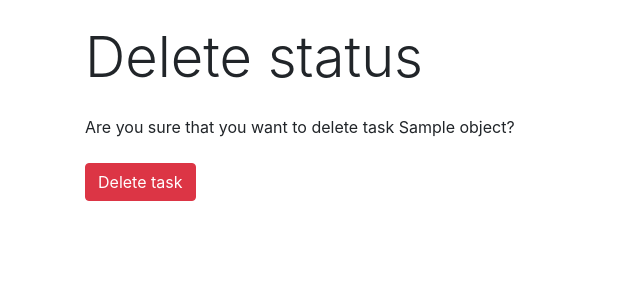
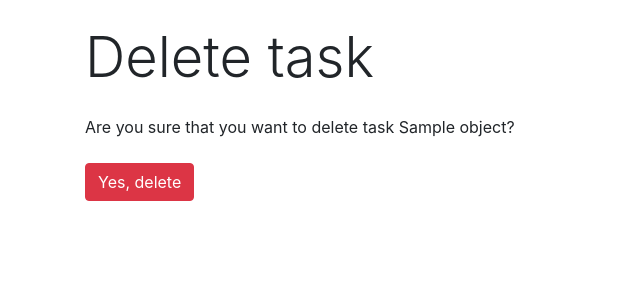
Before and after one commit to valentin-khomutenko/python-project-lvl4, a Django app: template task_manager/templates/tasks/delete.html in a window 1280 px wide. Shown: the part 56-356 px from the top of the page, without its empty margins (0-640 px from the left). Run offline with Django 3.2, Linux system fonts and the light colour scheme; the template is opened without the code that fills it: most values are stand-ins (such as "Sample title", 1, 10 or a date in 2020); some libraries are stand-ins or nearby versions.

Commit message:
fixed locales for user delete / update

```diff
--- a/task_manager/templates/labels/delete.html
+++ b/task_manager/templates/labels/delete.html
@@ -11,7 +11,7 @@
 <form method="post" class="mt-4">
     {% csrf_token %}
     {% buttons %}
-    <input class="btn btn-danger" type="submit" value="{% translate 'Delete label' %}">
+    <input class="btn btn-danger" type="submit" value="{% translate 'Yes, delete' %}">
     {% endbuttons %}
 </form>
 {% endblock %}
--- a/task_manager/templates/statuses/delete.html
+++ b/task_manager/templates/statuses/delete.html
@@ -11,7 +11,7 @@
 <form method="post" class="mt-4">
     {% csrf_token %}
     {% buttons %}
-    <input class="btn btn-danger" type="submit" value="{% translate 'Delete status' %}">
+    <input class="btn btn-danger" type="submit" value="{% translate 'Yes, delete' %}">
     {% endbuttons %}
 </form>
 {% endblock %}
--- a/task_manager/templates/tasks/delete.html
+++ b/task_manager/templates/tasks/delete.html
@@ -3,7 +3,7 @@
 {% load i18n %}
 {% load bootstrap4 %}
 
-{% block title %}{% block content_title %}{% translate "Delete status" %}{% endblock %}{% endblock %}
+{% block title %}{% block content_title %}{% translate "Delete task" %}{% endblock %}{% endblock %}
 {% block content_body %}
 <p>
     {% translate 'Are you sure that you want to delete task' %} {{ object.name }}?
@@ -11,7 +11,7 @@
 <form method="post" class="mt-4">
     {% csrf_token %}
     {% buttons %}
-    <input class="btn btn-danger" type="submit" value="{% translate 'Delete task' %}">
+    <input class="btn btn-danger" type="submit" value="{% translate 'Yes, delete' %}">
     {% endbuttons %}
 </form>
 {% endblock %}
--- a/task_manager/templates/users/delete.html
+++ b/task_manager/templates/users/delete.html
@@ -11,7 +11,7 @@
 <form method="post" class="mt-4">
     {% csrf_token %}
     {% buttons %}
-    <input class="btn btn-danger" type="submit" value="{% translate 'Delete user' %}">
+    <input class="btn btn-danger" type="submit" value="{% translate 'Yes, delete' %}">
     {% endbuttons %}
 </form>
 {% endblock %}
```
Also changed, not shown: task_manager/mixins/views.py (+10 -0 lines), task_manager/users/views.py (+7 -3 lines), task_manager/locale/ru/LC_MESSAGES/django.po, 1 other file.
